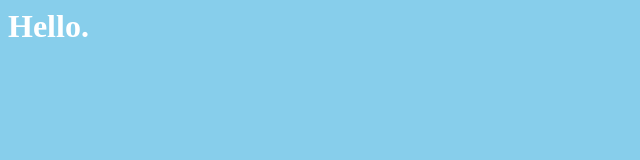
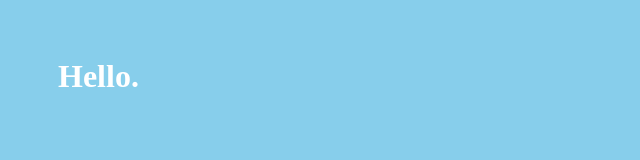
Before and after one commit to RuneSmh/runesmh.github.io, a plain HTML site: page index.html in a window 1280 px wide. Shown: the whole page, without its empty margins (0-640 px from the left). Drawn offline with Linux system fonts and the light colour scheme.

Commit message:
Update index.html

```diff
--- a/index.html
+++ b/index.html
@@ -4,6 +4,6 @@
     <link rel="stylesheet", href="stylesheet.css">
   </head>
   <body>
-    <h1>Hello.</h1>
+    <h1 class="h1b">Hello.</h1>
   </body>
 </html>
```
